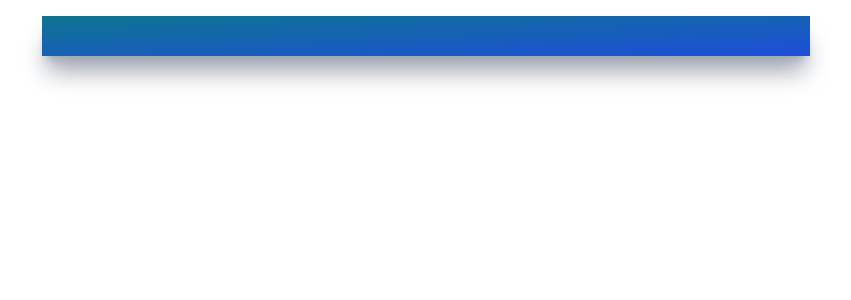
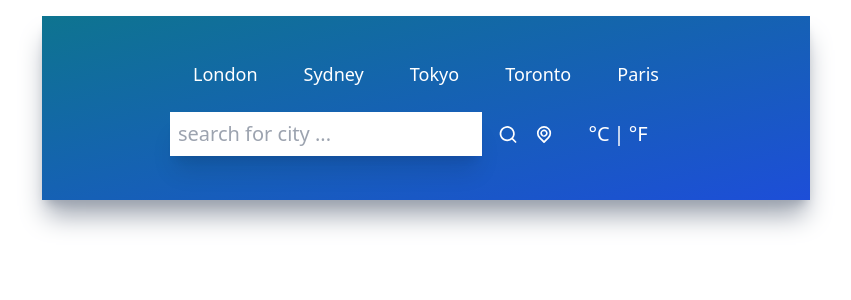
Before and after one commit to Fafagrace/weather-app, a React (Vite) app in the folder weather-app/: page / in a window 1280 px wide. Shown: the top 300 px of the page, without its empty margins (214-1065 px from the left). Built offline with nearby package versions, Linux system fonts and the light colour scheme.

Commit message:
In progresss

```diff
--- a/weather-app/src/App.jsx
+++ b/weather-app/src/App.jsx
@@ -1,9 +1,13 @@
 import "./App.css";
 import UilReact from '@iconscout/react-unicons/icons/uil-react';
+import TopButtons from "./components/TopButtons";
+import Inputs from "./components/Inputs";
 
 function App() {
   return (
       <div className="mx-auto max-w-screen-md mt-4 py-5 px-32 bg-gradient-to-br from-cyan-700 to-blue-700 h-fit shadow-xl shadow-gray-400">
+      <TopButtons />
+      <Inputs />
       </div>
   )
 }
--- /dev/null
+++ b/weather-app/src/components/Inputs.jsx
@@ -0,0 +1,31 @@
+import React from 'react'
+import { UilSearch, UilLocationPoint } from '@iconscout/react-unicons'
+
+function Inputs() {
+  return (
+<div className='flex flex-row justify-center my-6'>
+
+    <div className='flex flex-row w-3/4 items-center justify-center space-x-4'>
+
+        <input
+        type="text"
+        placeholder='Search for city ...'
+        className='text-xl font-light p-2 w-full shadow-xl focus:outline-none capitalize placeholder:lowercase'
+        />
+        <UilSearch size={25} className="text-white cursor-pointer transition ease-out hover:scale-125" />
+        <UilLocationPoint size={25} className="text-white cursor-pointer transition ease-out hover:scale-125" />
+
+    </div>
+
+<div className='flex flex-row w-1/4 items-center justify-center'>
+    <button name='metric' className='text-xl text-white font-light'>°C</button>
+    <p className='text-xl text-white mx-1'>|</p>
+    <button name='imperial' className='text-xl text-white font-light'>°F</button>
+</div>
+
+</div>
+  )
+
+}
+
+export default Inputs
--- a/weather-app/src/components/TopButtons.jsx
+++ b/weather-app/src/components/TopButtons.jsx
@@ -1,9 +1,35 @@
 import React from 'react'
 
 function TopButtons() {
-  return (
-    <div>TopButtons</div>
-  )
+
+    const cities = [
+        {
+            id: 1,
+            title: 'London'
+        },
+        {
+            id: 2,
+            title: 'Sydney'
+        },
+        {
+            id: 3,
+            title: 'Tokyo'
+        },
+        {
+            id: 4,
+            title: 'Toronto'
+        },
+        {
+            id: 5,
+            title: 'Paris'
+        },
+    ]
+
+    return <div className='flex items-center justify-around my-6'>
+    {cities.map((city) => (
+        <button key={city.id} className='text-white text-lg font-medium'>{city.title}</button>
+    ))}
+    </div>
 }
 
 export default TopButtons
```
